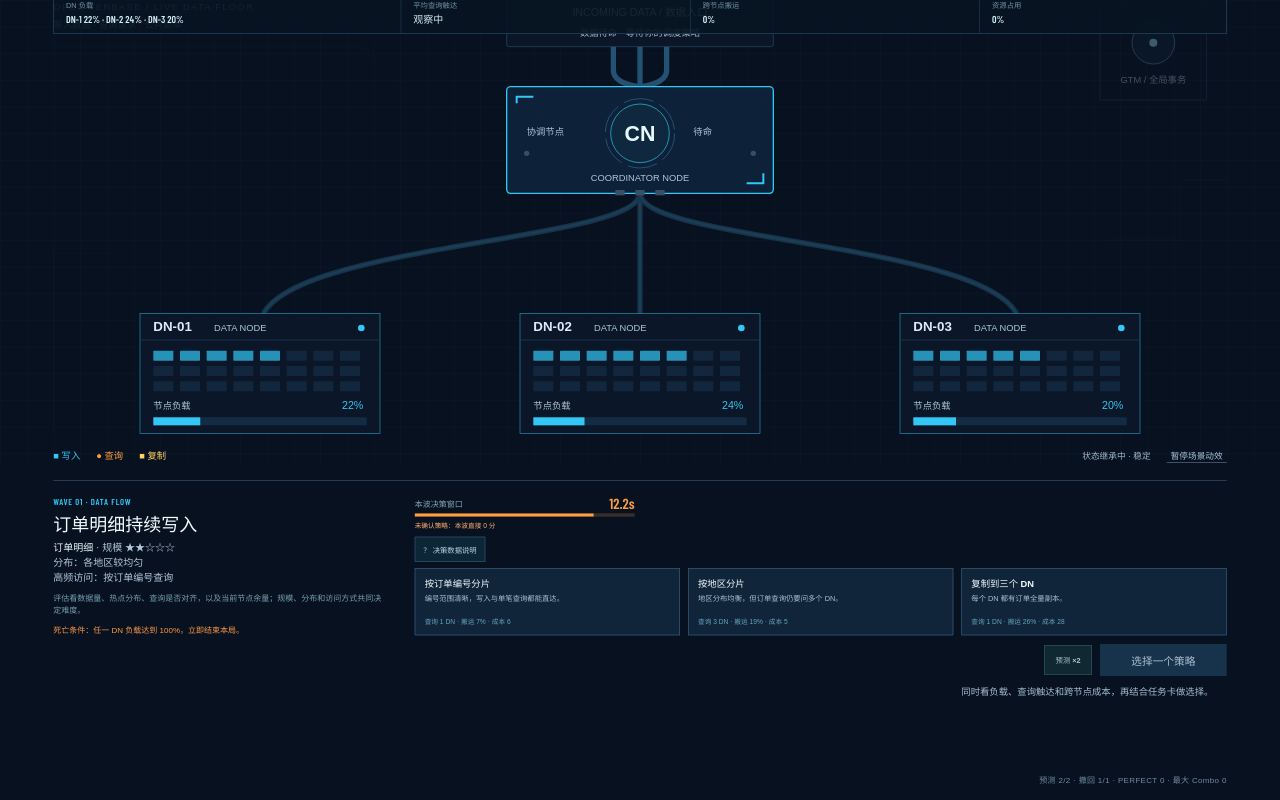
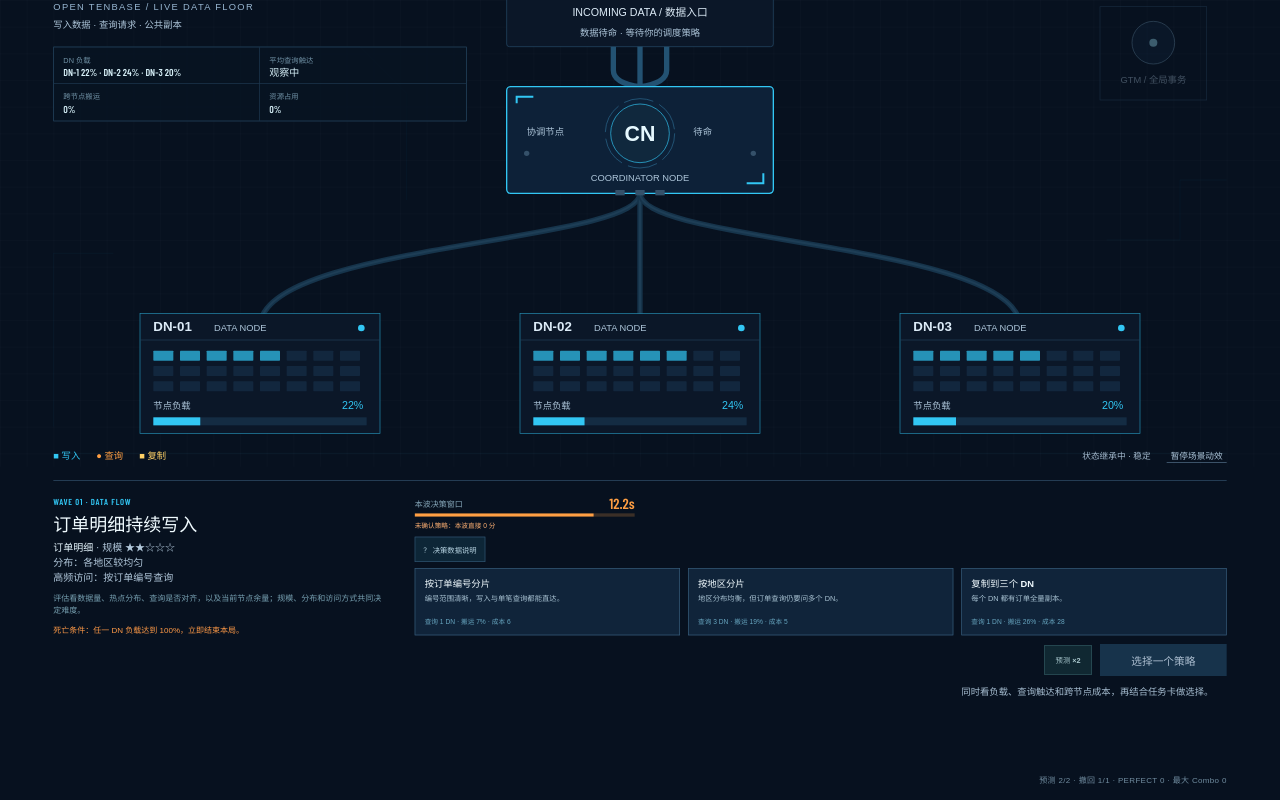
Before and after one commit to Lycorius03/TenDispatch, a React (Vite) app: page / in a window 1280 px wide. Both pictures are taken after a click on the button "进入 Ranked 极速调度 →". Shown: the part 80-880 px from the top of the page. Built offline with nearby package versions, Linux system fonts and the light colour scheme.

Commit message:
fix: reveal tutorial intake and motion

```diff
--- a/src/pages/Game/GamePage.tsx
+++ b/src/pages/Game/GamePage.tsx
@@ -116,7 +116,7 @@ function ModernConsole(p: GamePageProps & { displayLoads: GameState['dnLoads'] }
   const seconds = Math.min(90, Math.floor((now - s.gameStartedAt) / 1000))
   const remaining = Math.max(0, 90 - seconds)
   const decisionRemaining = ranked && s.phase === 'ranked' ? Math.max(0, rankedDecisionWindowMs / 1000 - (now - s.waveStartedAt) / 1000) : 0
-  const effectiveMode = paused ? 'idle' : dead ? 'idle' : ranked && wave?.finalRush && (result || selected) ? 'sync' : result ? s.cargoMode : ranked && selected ? (selected === 'replicated' ? 'replicate' : wave?.options.find((item) => item.id === selected)?.queryNodes === 1 ? 'write' : 'query') : 'idle'
+  const effectiveMode = paused ? 'idle' : !ranked ? s.cargoMode : dead ? 'idle' : wave?.finalRush && (result || selected) ? 'sync' : result ? s.cargoMode : selected ? (selected === 'replicated' ? 'replicate' : wave?.options.find((item) => item.id === selected)?.queryNodes === 1 ? 'write' : 'query') : 'idle'
   const projected = wave?.options.map((option) => ({
     ...option,
     loads: previewRankedLoads(s, wave, option),
--- a/src/styles.css
+++ b/src/styles.css
@@ -548,9 +548,10 @@ button:disabled { cursor:not-allowed; opacity:.45; }
 .tutorial-header-readout { min-width: 250px; }
 .ranked-header-readout.is-dead b { color: var(--danger); }
 .ranked-header-readout.is-dead i::after { background: var(--danger); }
-.modern-status-bar { position: absolute; z-index: 6; top: 103px; left: 80px; right: 80px; height: 68px; display: grid; grid-template-columns: 1.2fr 1fr 1fr .85fr; border: 1px solid #284a66; background: rgba(7, 20, 34, .92); }
-.modern-metric { min-width: 0; padding: 10px 18px; display: flex; flex-direction: column; justify-content: center; gap: 6px; border-right: 1px solid #1e3a52; }
-.modern-metric:last-child { border-right: 0; }
+.modern-status-bar { position: absolute; z-index: 6; top: 190px; left: 80px; width: 620px; height: 112px; display: grid; grid-template-columns: repeat(2, minmax(0, 1fr)); grid-template-rows: repeat(2, 1fr); border: 1px solid #284a66; background: rgba(7, 20, 34, .92); }
+.modern-metric { min-width: 0; padding: 8px 14px; display: flex; flex-direction: column; justify-content: center; gap: 4px; border-right: 1px solid #1e3a52; border-bottom: 1px solid #1e3a52; }
+.modern-metric:nth-child(2n) { border-right: 0; }
+.modern-metric:nth-child(n + 3) { border-bottom: 0; }
 .modern-metric span { color: #7091a5; font-size: 11px; }
 .modern-metric strong { overflow: hidden; color: #d5eef6; font: 600 15px/1 var(--display); text-overflow: ellipsis; white-space: nowrap; }
 .modern-metric.tone-warning strong { color: var(--orange); }
```
Also changed, not shown: 1 other file (tests, documents, lock files or other folders).
